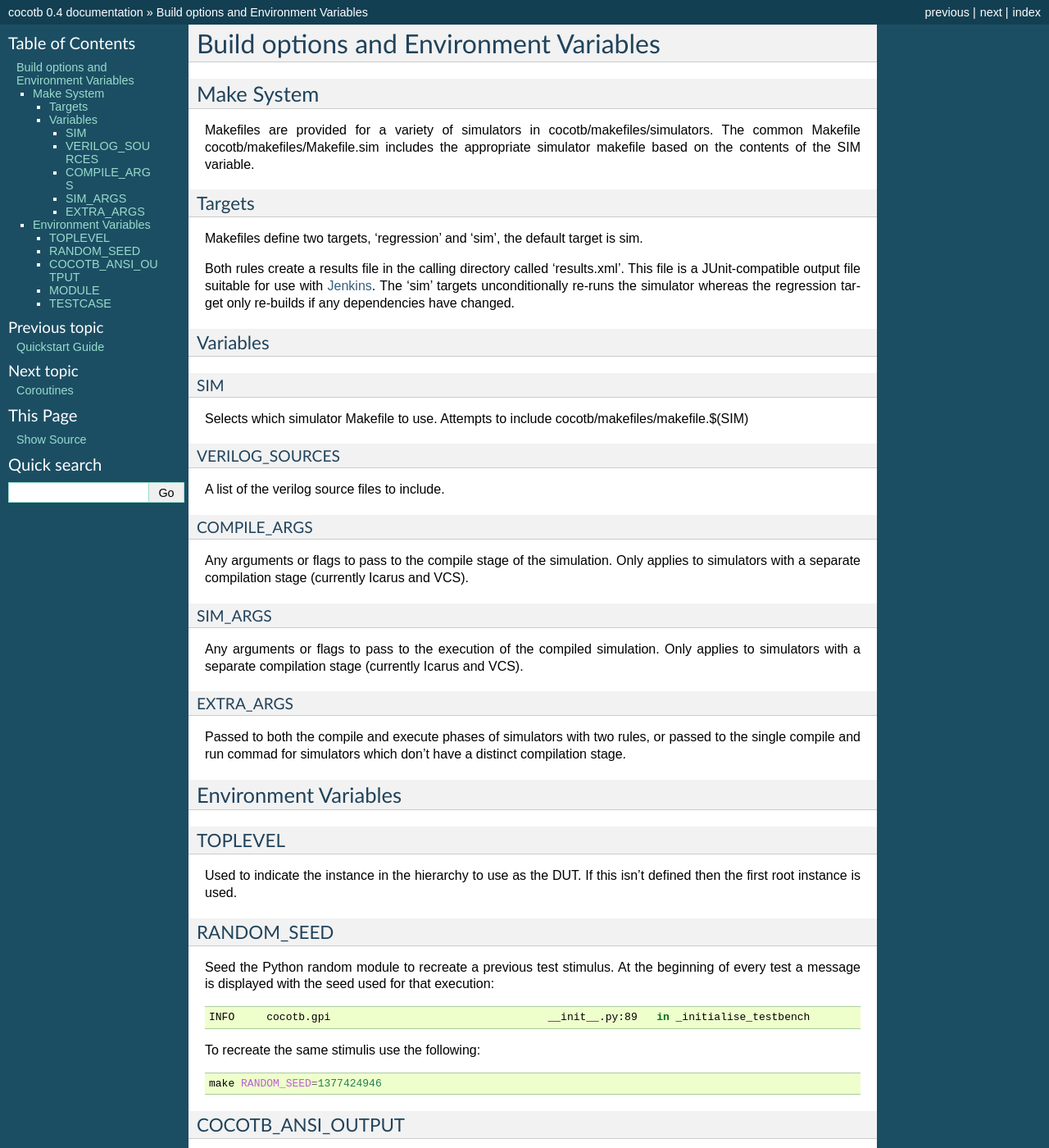
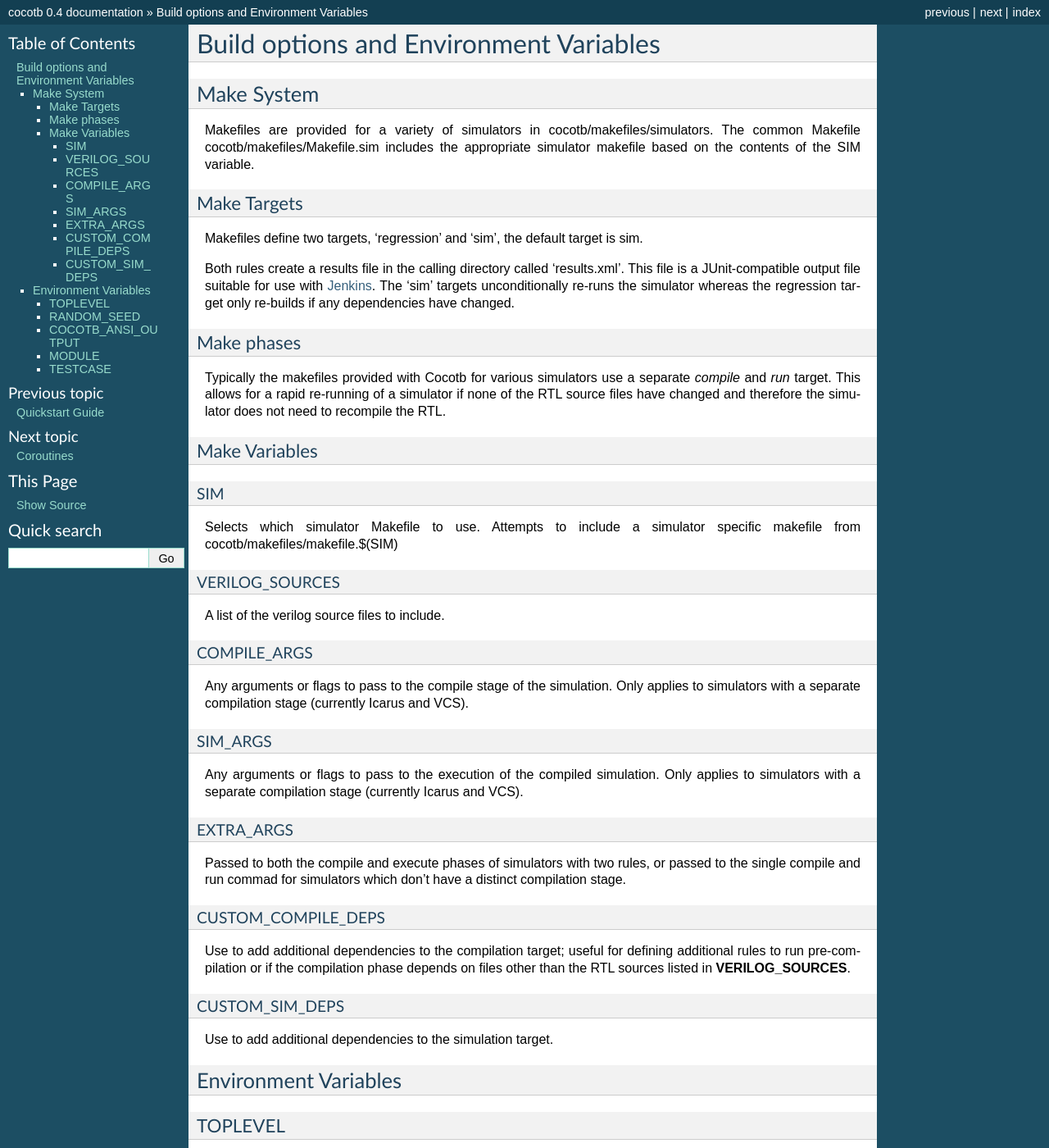
Before and after one commit to bushbecky/cocotb-bus, a Sphinx documentation site: the page built from documentation/source/building.rst, in a window 1280 px wide and 1400 px high. Shown: the whole window at 82% size. Built offline with Sphinx 7.4.7, drawn with Linux system fonts in a browser that asks for light colours; formulas are drawn with MathJax 3.

Commit message:
Issue #9: Tweaks to documentation

```diff
--- a/documentation/source/building.rst
+++ b/documentation/source/building.rst
@@ -7,21 +7,28 @@ Make System
 
 Makefiles are provided for a variety of simulators in cocotb/makefiles/simulators.  The common Makefile cocotb/makefiles/Makefile.sim includes the appropriate simulator makefile based on the contents of the SIM variable.
 
-Targets
--------
+Make Targets
+------------
 
 Makefiles define two targets, 'regression' and 'sim', the default target is sim.
 
 Both rules create a results file in the calling directory called 'results.xml'.  This file is a JUnit-compatible output file suitable for use with `Jenkins <http://jenkins-ci.org/>`_. The 'sim' targets unconditionally re-runs the simulator whereas the regression target only re-builds if any dependencies have changed.
 
 
-Variables
----------
+Make phases
+-----------
+
+Typically the makefiles provided with Cocotb for various simulators use a separate *compile* and *run* target.  This allows for a rapid re-running of a simulator if none of the RTL source files have changed and therefore the simulator does not need to recompile the RTL.
+
+
+
+Make Variables
+--------------
 
 SIM
 ~~~
 
-Selects which simulator Makefile to use.  Attempts to include cocotb/makefiles/makefile.$(SIM)
+Selects which simulator Makefile to use.  Attempts to include a simulator specific makefile from cocotb/makefiles/makefile.$(SIM)
 
 
 VERILOG_SOURCES
@@ -46,6 +53,15 @@ EXTRA_ARGS
 
 Passed to both the compile and execute phases of simulators with two rules, or passed to the single compile and run commad for simulators which don't have a distinct compilation stage.
 
+CUSTOM_COMPILE_DEPS
+~~~~~~~~~~~~~~~~~~~
+
+Use to add additional dependencies to the compilation target; useful for defining additional rules to run pre-compilation or if the compilation phase depends on files other than the RTL sources listed in **VERILOG_SOURCES**.
+
+CUSTOM_SIM_DEPS
+~~~~~~~~~~~~~~~
+
+Use to add additional dependencies to the simulation target.
 
 
 Environment Variables
--- a/documentation/source/installation.rst
+++ b/documentation/source/installation.rst
@@ -5,7 +5,7 @@ Installation
 Get the Source
 ==============
 
-Source can be obtained as a tar ball for the current `release <https://github.com/potentialventures/cocotb/tree/v0.2>`_.
+Source can be obtained as a tar ball for the current `release <https://github.com/potentialventures/cocotb/tree/v0.3>`_.
 
 Or by cloning the repository `git@github.com:potentialventures/cocotb.git`
 
```
Also changed, not shown: other parts of documentation/source/installation.rst (+1 -1 lines), documentation/source/introduction.rst (+39 -29 lines).
